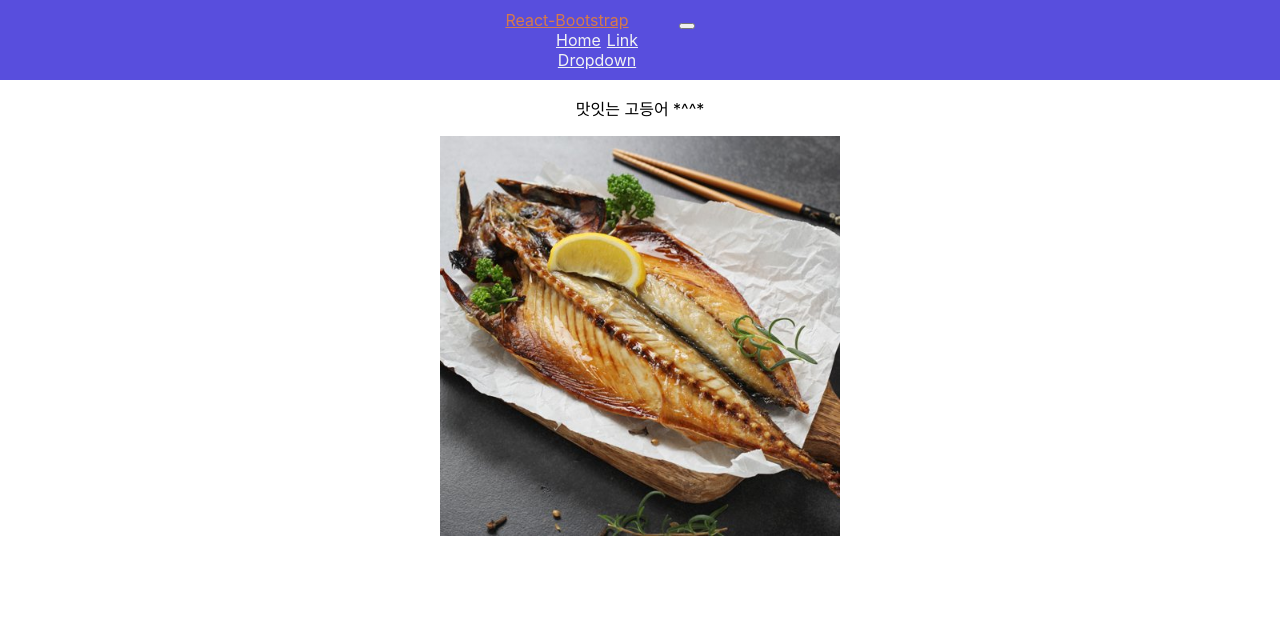
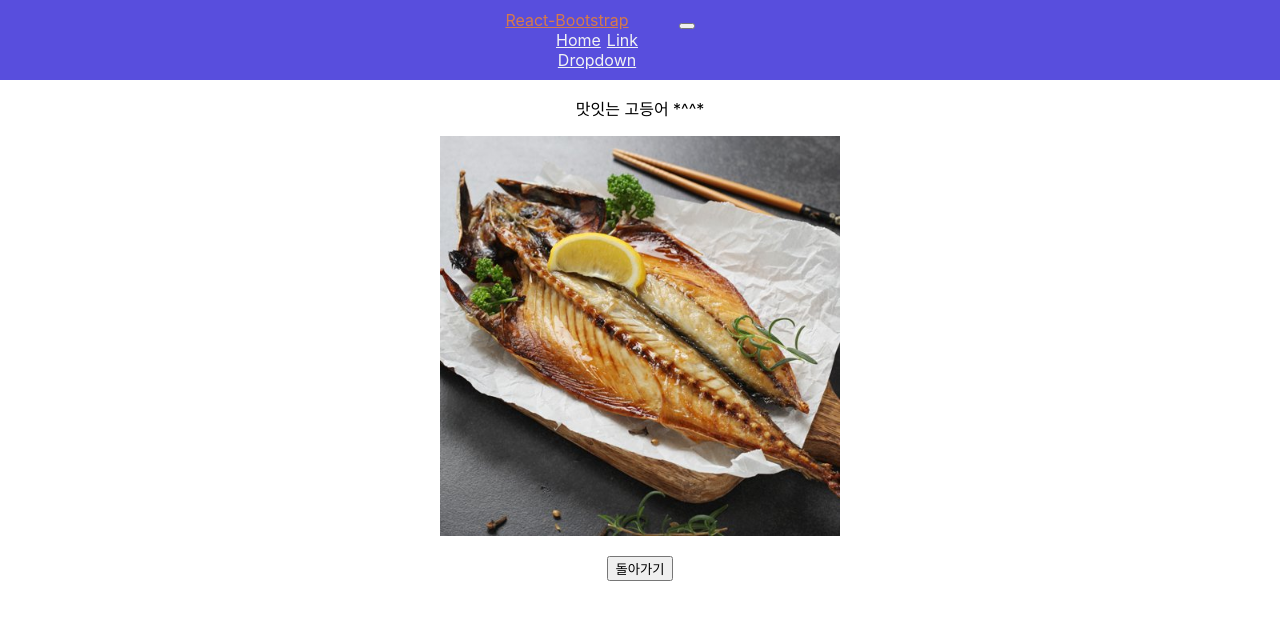
Before and after one commit to 2022SVBootcamp-Team-I/FishyFish, a React (Create React App) app in the folder frontend/: page /example in a window 1280 px wide. Shown: the top 620 px of the page. Built offline with nearby package versions, Linux system fonts and the light colour scheme.

Commit message:
[fix] position of button

```diff
--- a/frontend/src/pages/Example/index.tsx
+++ b/frontend/src/pages/Example/index.tsx
@@ -8,6 +8,10 @@ export default function Home() {
     <Grid>
       <p> 맛잇는 고등어 *^^*</p>
         <img src={mack} width={400} height={400} alt="mack"/>
+        <p></p>
+        <Link to="/">
+        <button>돌아가기</button>
+        </Link>
     </Grid>
   );
 }
```
